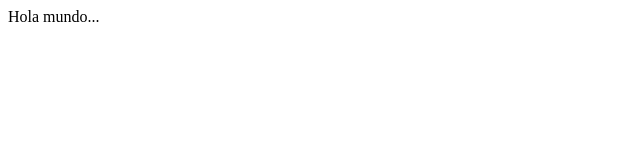
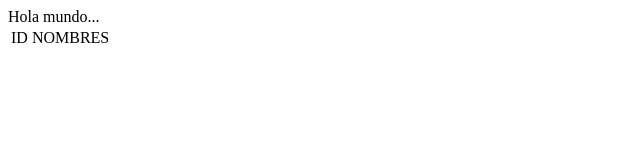
Before and after one commit to iasuarez5sena/proyectoweb, a plain HTML site: page index.html in a window 1280 px wide. Shown: the whole page, without its empty margins (0-640 px from the left). Drawn offline with Linux system fonts and the light colour scheme.

Commit message:
Agregamos el thead de la tabla.

```diff
--- a/index.html
+++ b/index.html
@@ -12,5 +12,13 @@ and open the template in the editor.
     </head>
     <body>
         <div>Hola mundo...</div>
+        <table>
+            <thead>
+                <tr>
+                    <td>ID</td>
+                    <td>NOMBRES</td>
+                </tr>
+            </thead>
+        </table>
     </body>
 </html>
```
